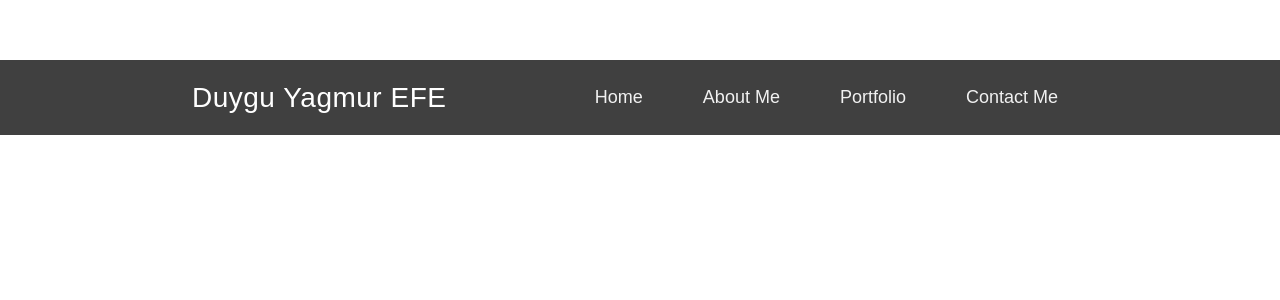
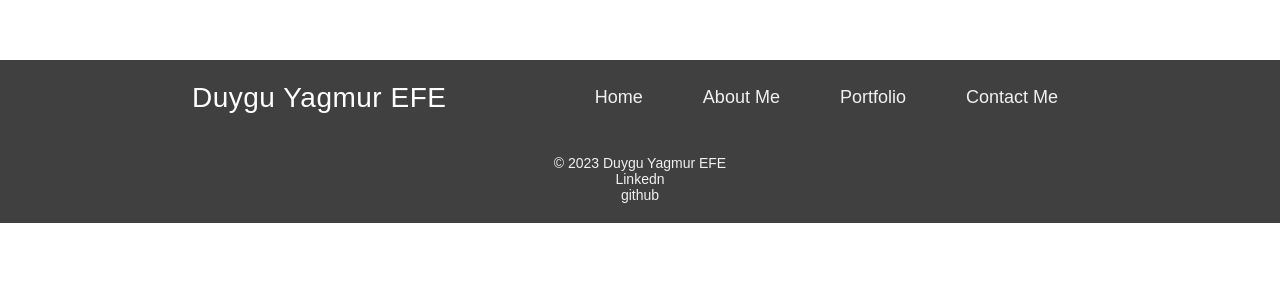
Before and after one commit to DYagmur/Portfolio, a Vue app: page / in a window 1280 px wide. Shown: the top 300 px of the page. Built offline with nearby package versions, Linux system fonts and the light colour scheme.

Commit message:
routers added

```diff
--- a/package.json
+++ b/package.json
@@ -18,7 +18,9 @@
     "@vue/cli-plugin-eslint": "~5.0.0",
     "@vue/cli-service": "~5.0.0",
     "eslint": "^7.32.0",
-    "eslint-plugin-vue": "^8.0.3"
+    "eslint-plugin-vue": "^8.0.3",
+    "node-sass": "^9.0.0",
+    "sass-loader": "^13.3.2"
   },
   "eslintConfig": {
     "root": true,
--- a/src/App.vue
+++ b/src/App.vue
@@ -1,14 +1,19 @@
 <template>
   <HeaderComponent />
+
+  <FooterComponent />
 </template>
 
 <script>
-import HeaderComponent from './components/HeaderComponent.vue'
+import HeaderComponent from './components/HeaderComponent.vue';
+import FooterComponent from './components/FooterComponent.vue';
 
 export default {
   name: 'App',
   components: {
-    HeaderComponent
+    HeaderComponent,
+    FooterComponent
+
   }
 }
 </script>
--- a/src/components/FooterComponent.vue
+++ b/src/components/FooterComponent.vue
@@ -1,3 +1,30 @@
 <template>
+    <footer>
+      <p>&copy; 2023 Duygu Yagmur EFE</p>
+      <ul class="nav-list">
+        <li class="nav-item">
+            <a class="nav-link">Linkedn</a>
+        </li>
+        <li class="nav-item">
+            <a class="nav-link">github</a>
+        </li>
+    </ul>
+    </footer>
+  </template>
 
-</template>
+  <style scoped>
+  footer {
+    background: #404040;
+    color: #f1f1f1;
+    padding: 20px;
+    text-align: center;
+    font-size: 14px;
+    font-weight: 500;
+  }
+  </style>
+
+  <script>
+  export default {
+    name: 'FooterComponent',
+  };
+  </script>
```
Also changed, not shown: src/router/router.js (added, +23 -0 lines), 1 other file (tests, documents, lock files or other folders).
